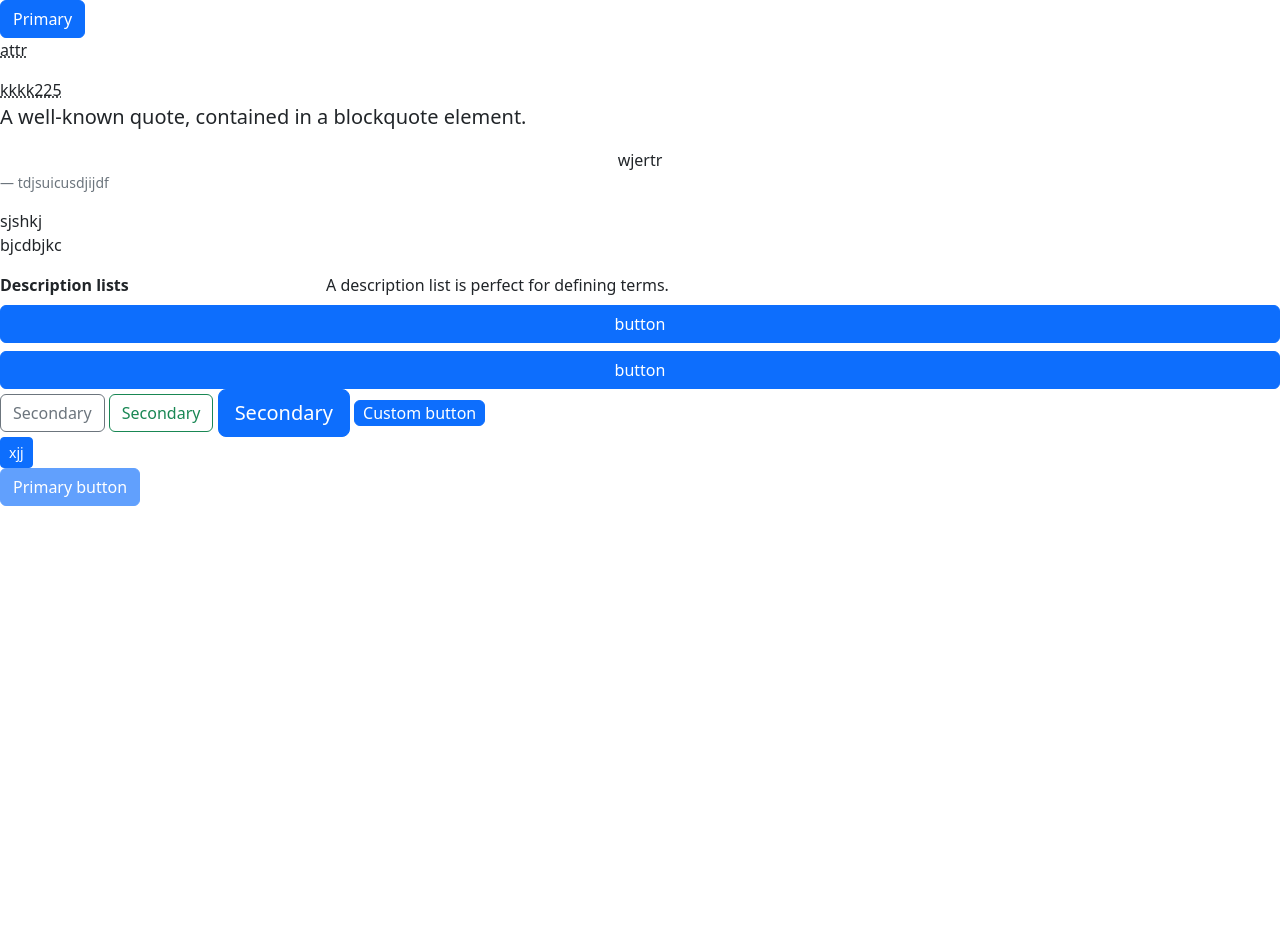
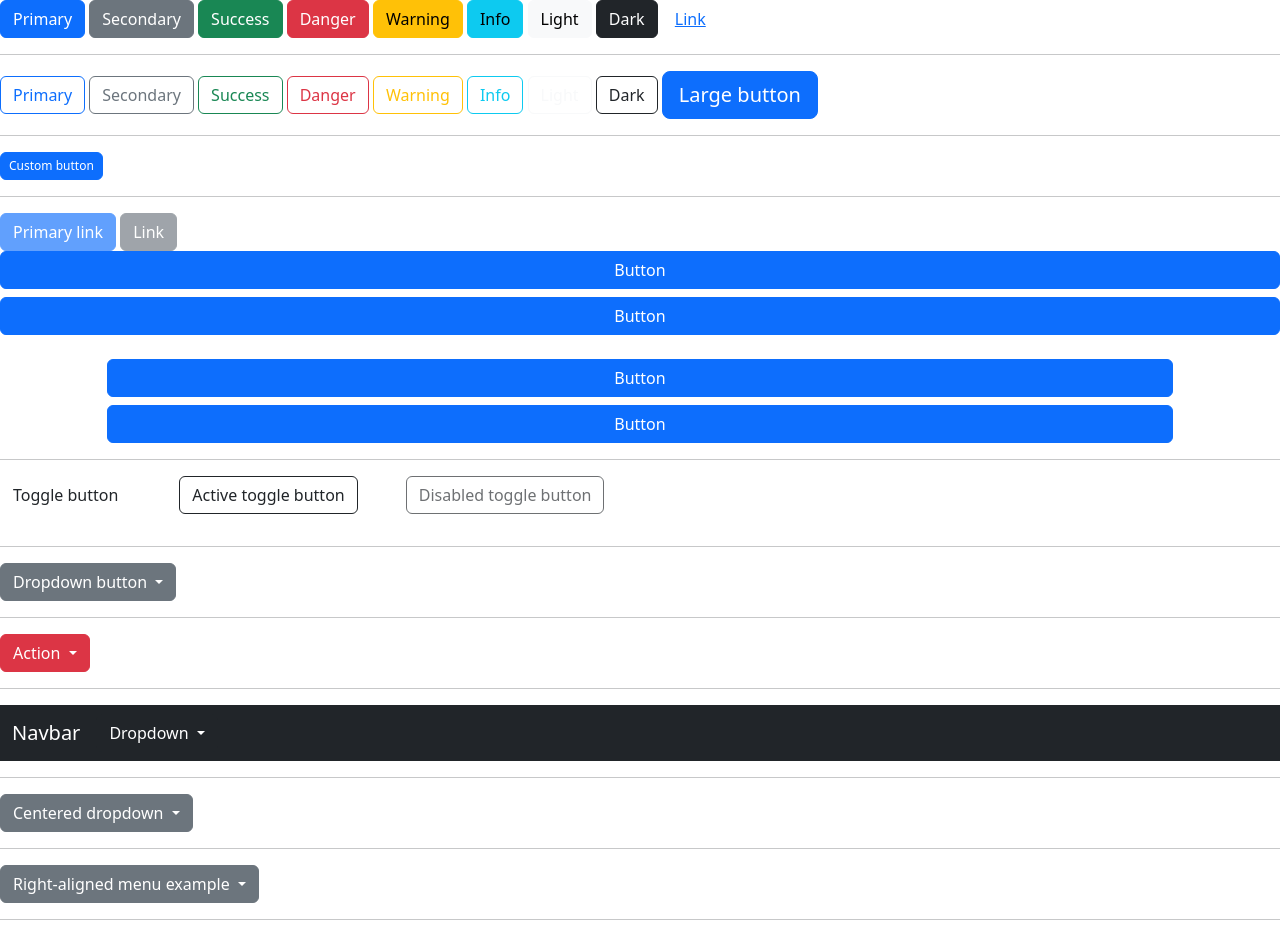
Before and after one commit to Musfiraq1/bootstrap, a plain HTML site: page index.html in a window 1280 px wide. Before the commit the page ends 800 px from the top, so only its background shows below. Drawn offline with nearby package versions, Linux system fonts and the light colour scheme.

Commit message:
feat: boot strap

```diff
--- a/index.html
+++ b/index.html
@@ -8,7 +8,7 @@
   <link href="https://cdn.jsdelivr.net/npm/bootstrap@5.3.3/dist/css/bootstrap.min.css" rel="stylesheet"
     integrity="sha384-QWTKZyjpPEjISv5WaRU9OFeRpok6YctnYmDr5pNlyT2bRjXh0JMhjY6hW+ALEwIH" crossorigin="anonymous">
   <style>
-      .parent{
+    .parent {
       display: flex;
     }
   </style>
@@ -16,39 +16,146 @@
 
 <body>
   <button type="button" class="btn btn-primary">Primary</button>
-  <p><abbr title="attribute">attr</abbr></p>
-  <abbr title="">kkkk225</abbr>
+  <button type="button" class="btn btn-secondary">Secondary</button>
+  <button type="button" class="btn btn-success">Success</button>
+  <button type="button" class="btn btn-danger">Danger</button>
+  <button type="button" class="btn btn-warning">Warning</button>
+  <button type="button" class="btn btn-info">Info</button>
+  <button type="button" class="btn btn-light">Light</button>
+  <button type="button" class="btn btn-dark">Dark</button>
 
-  <blockquote class="blockquote">
-    <p>A well-known quote, contained in a blockquote element.</p>
-  </blockquote>
-  <figure class="text-center">wjertr</figure>
-  <figure class="blockquote-footer">tdjsuicusdjijdf</figure>
-  <ul class="list-unstyled">
-    <li>sjshkj</li>
-    <li>bjcdbjkc</li>
-  </ul>
-  <dl class="row">
-    <dt class="col-sm-3">Description lists</dt>
-    <dd class="col-sm-9">A description list is perfect for defining terms.</dd>
-    <div class="d-grid gap-2">
-      <button class="btn btn-primary">button</button>
-      <button class="btn btn-primary">button</button>
-    </div>
-    <div>
+  <button type="button" class="btn btn-link">Link</button>
+  <hr>
+  <button type="button" class="btn btn-outline-primary">Primary</button>
   <button type="button" class="btn btn-outline-secondary">Secondary</button>
-      <button type="button" class="btn btn-outline-success">Secondary</button>
-      <button type="button" class="btn btn-primary btn-lg">Secondary</button>
-      <button type="button" class="btn btn-primary" style="--bs-btn-padding-y: .25px; --bs-btn-padding-x: .5rem;">
+  <button type="button" class="btn btn-outline-success">Success</button>
+  <button type="button" class="btn btn-outline-danger">Danger</button>
+  <button type="button" class="btn btn-outline-warning">Warning</button>
+  <button type="button" class="btn btn-outline-info">Info</button>
+  <button type="button" class="btn btn-outline-light">Light</button>
+  <button type="button" class="btn btn-outline-dark">Dark</button>
+  <button type="button" class="btn btn-primary btn-lg">Large button</button>
+  <hr>
+  <button type="button" class="btn btn-primary"
+    style="--bs-btn-padding-y: .25rem; --bs-btn-padding-x: .5rem; --bs-btn-font-size: .75rem;">
     Custom button
   </button>
+  <hr>
+  <a class="btn btn-primary disabled" role="button" aria-disabled="true">Primary link</a>
+  <a class="btn btn-secondary disabled" role="button" aria-disabled="true">Link</a>
+  <br>
+  <div class="d-grid gap-2">
+    <button class="btn btn-primary" type="button">Button</button>
+    <button class="btn btn-primary" type="button">Button</button>
   </div>
-    <div>
-      <button class="btn btn-primary btn-sm --bs-btn-font-size: .100px; --bs-btn-padding-x: .5rem; ">xjj</button>
-      <button type="button" class="parent btn btn-primary" disabled>Primary button</button>
+  <br>
+  <div class="d-grid gap-2 col-10 mx-auto">
+    <button class="btn btn-primary" type="button">Button</button>
+    <button class="btn btn-primary" type="button">Button</button>
   </div>
-
-
+  <hr>
+  <p class="d-inline-flex gap-5">
+    <button type="button" class="btn" data-bs-toggle="button">Toggle button</button>
+    <button type="button" class="btn active" data-bs-toggle="button" aria-pressed="true">Active toggle button</button>
+    <button type="button" class="btn" disabled data-bs-toggle="button">Disabled toggle button</button>
+  </p>
+  <hr>
+  <div class="dropdown">
+    <button class="btn btn-secondary dropdown-toggle" type="button" data-bs-toggle="dropdown" aria-expanded="false">
+      Dropdown button
+    </button>
+    <ul class="dropdown-menu">
+      <li><a class="dropdown-item" href="#">Action</a></li>
+      <li><a class="dropdown-item" href="#">Another action</a></li>
+      <li><a class="dropdown-item" href="#">Something else here</a></li>
+    </ul>
+  </div>
+  <hr>
+  <div class="btn-group">
+    <button type="button" class="btn btn-danger dropdown-toggle" data-bs-toggle="dropdown" aria-expanded="false">
+      Action
+    </button>
+    <ul class="dropdown-menu">
+      <li><a class="dropdown-item" href="#">Action</a></li>
+      <li><a class="dropdown-item" href="#">Another action</a></li>
+      <li><a class="dropdown-item" href="#">Something else here</a></li>
+      <li>
+        <hr class="dropdown-divider">
+      </li>
+      <li><a class="dropdown-item" href="#">Separated link</a></li>
+    </ul>
+  </div>
+  <hr>
+  <nav class="navbar navbar-expand-lg navbar-dark bg-dark">
+    <div class="container-fluid">
+      <a class="navbar-brand" href="#">Navbar</a>
+      <button class="navbar-toggler" type="button" data-bs-toggle="collapse" data-bs-target="#navbarNavDarkDropdown"
+        aria-controls="navbarNavDarkDropdown" aria-expanded="false" aria-label="Toggle navigation">
+        <span class="navbar-toggler-icon"></span>
+      </button>
+      <div class="collapse navbar-collapse" id="navbarNavDarkDropdown">
+        <ul class="navbar-nav">
+          <li class="nav-item dropdown">
+            <button class="btn btn-dark dropdown-toggle" data-bs-toggle="dropdown" aria-expanded="false">
+              Dropdown
+            </button>
+            <ul class="dropdown-menu dropdown-menu-dark">
+              <li><a class="dropdown-item" href="#">Action</a></li>
+              <li><a class="dropdown-item" href="#">Another action</a></li>
+              <li><a class="dropdown-item" href="#">Something else here</a></li>
+            </ul>
+          </li>
+        </ul>
+      </div>
+    </div>
+  </nav>
+  <hr>
+  <div class="dropdown-center">
+    <button class="btn btn-secondary dropdown-toggle" type="button" data-bs-toggle="dropdown" aria-expanded="false">
+      Centered dropdown
+    </button>
+    <ul class="dropdown-menu">
+      <li><a class="dropdown-item" href="#">Action</a></li>
+      <li><a class="dropdown-item" href="#">Action two</a></li>
+      <li><a class="dropdown-item" href="#">Action three</a></li>
+    </ul>
+  </div>
+  <hr>
+  <div class="btn-group">
+    <button type="button" class="btn btn-secondary dropdown-toggle" data-bs-toggle="dropdown" aria-expanded="false">
+      Right-aligned menu example
+    </button>
+    <ul class="dropdown-menu dropdown-menu-lg-start">
+      <li><button class="dropdown-item" type="button">Action</button></li>
+      <li><button class="dropdown-item" type="button">Another action</button></li>
+      <li><button class="dropdown-item" type="button">Something else here</button></li>
+    </ul>
+  </div>
+  <hr>
+  <div class="dropdown-menu">
+    <form class="px-4 py-3">
+      <div class="mb-3">
+        <label for="exampleDropdownFormEmail1" class="form-label">Email address</label>
+        <input type="email" class="form-control" id="exampleDropdownFormEmail1" placeholder="email@example.com">
+      </div>
+      <div class="mb-3">
+        <label for="exampleDropdownFormPassword1" class="form-label">Password</label>
+        <input type="password" class="form-control" id="exampleDropdownFormPassword1" placeholder="Password">
+      </div>
+      <div class="mb-3">
+        <div class="form-check">
+          <input type="checkbox" class="form-check-input" id="dropdownCheck">
+          <label class="form-check-label" for="dropdownCheck">
+            Remember me
+          </label>
+        </div>
+      </div>
+      <button type="submit" class="btn btn-primary">Sign in</button>
+    </form>
+    <div class="dropdown-divider"></div>
+    <a class="dropdown-item" href="#">New around here? Sign up</a>
+    <a class="dropdown-item" href="#">Forgot password?</a>
+  </div>
 
   <script src="https://cdn.jsdelivr.net/npm/bootstrap@5.3.3/dist/js/bootstrap.bundle.min.js"
     integrity="sha384-YvpcrYf0tY3lHB60NNkmXc5s9fDVZLESaAA55NDzOxhy9GkcIdslK1eN7N6jIeHz"
```
Lines whose indentation alone changed are shown as unchanged.
